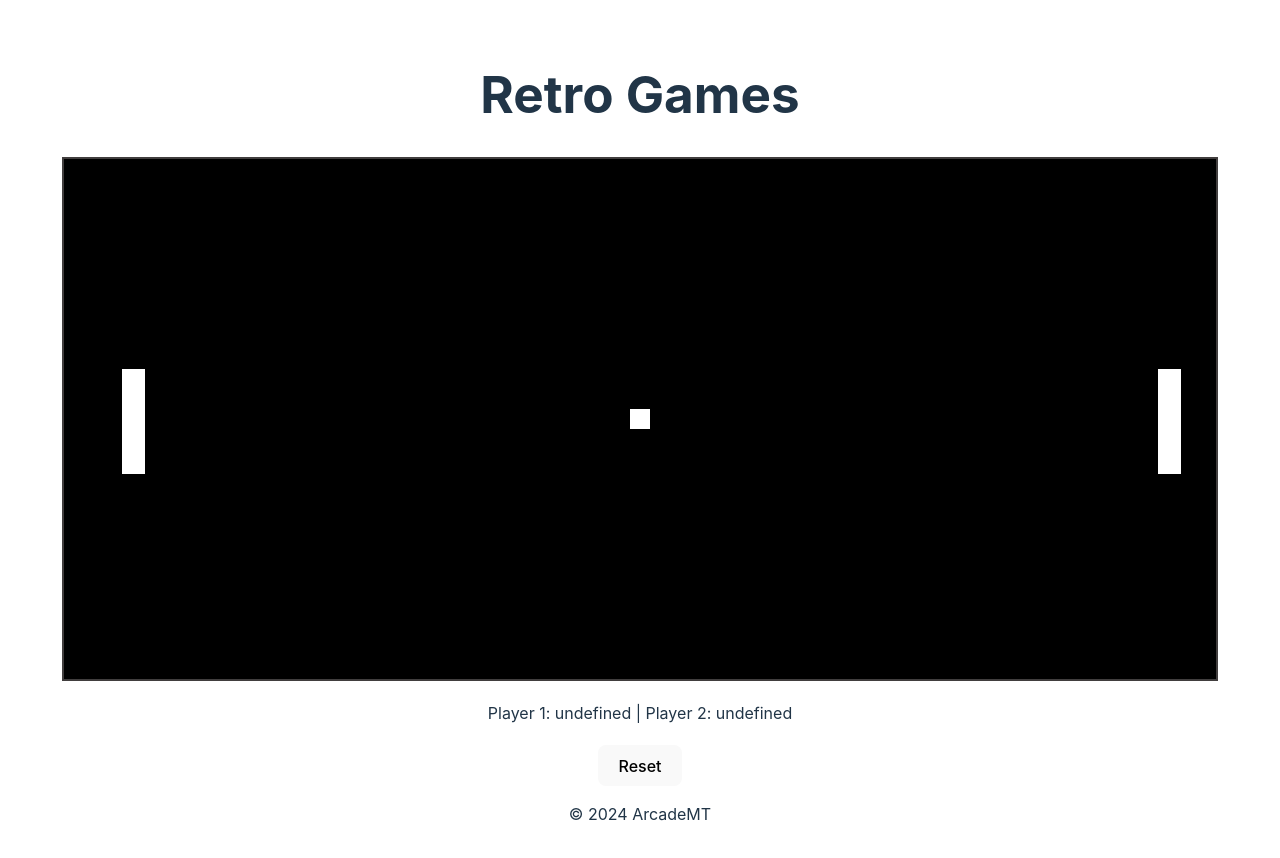
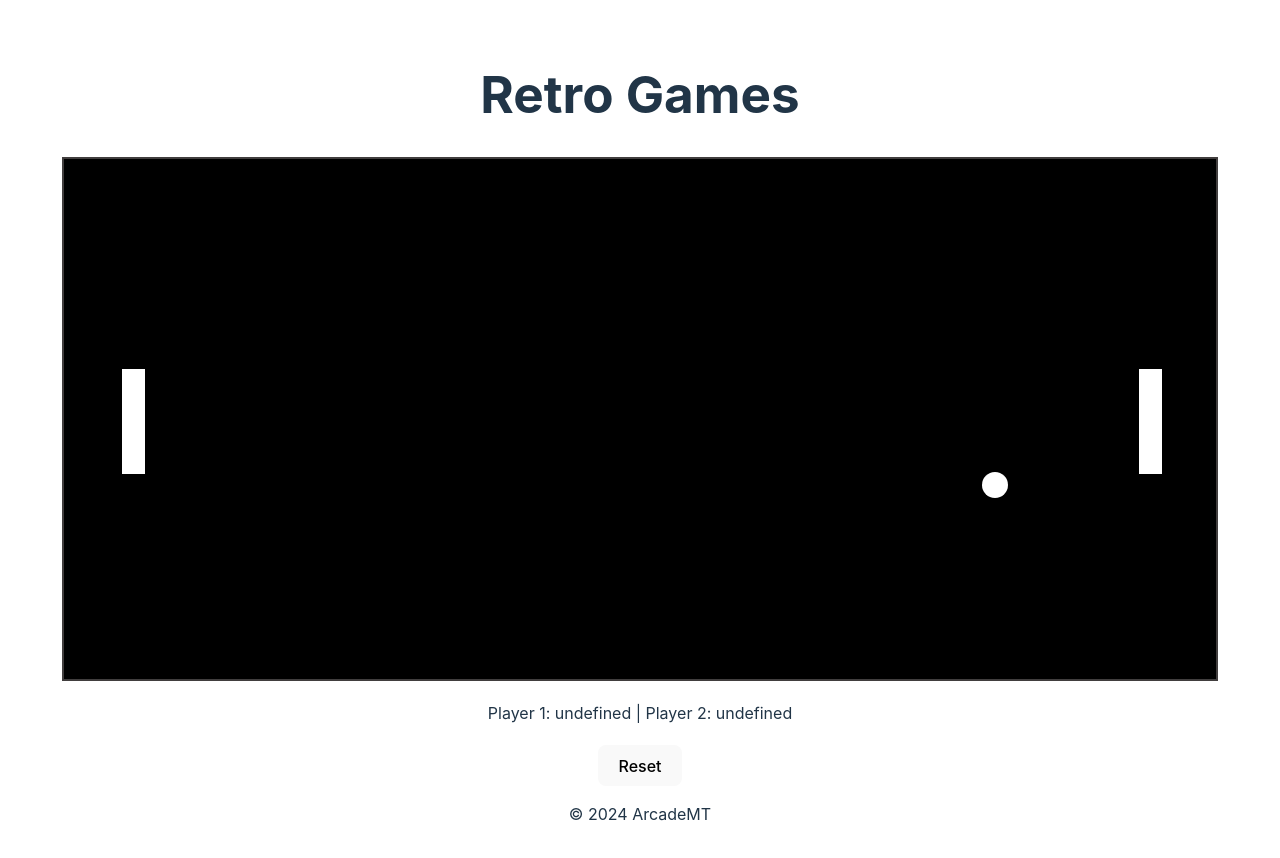
Before and after one commit to Caximorris/retrogames, a React (Vite) app: page /pong in a window 1280 px wide. Shown: the top 858 px of the page. Built offline with nearby package versions, Linux system fonts and the light colour scheme.

Commit message:
feat(pong): ball

```diff
--- a/src/games/Pong/components/Ball.jsx
+++ b/src/games/Pong/components/Ball.jsx
@@ -1,8 +1,28 @@
+import PropTypes from "prop-types";
 
-const Ball = () => {
+const Ball = ({position, diameter}) => {
     return (
-        <div className="ball" />
+        <div
+            className="ball"
+            style={{
+                left: `${position.x}px`,
+                top: `${position.y}px`,
+                position: 'absolute',
+                width: `${diameter}px`,
+                height: `${diameter}px`,
+                borderRadius: '50%',
+                backgroundColor: 'white'
+            }}
+        />
     );
 };
 
+Ball.propTypes = {
+    diameter: PropTypes.number.isRequired,
+    position: PropTypes.shape({
+        x: PropTypes.number.isRequired,
+        y: PropTypes.number.isRequired
+    })
+}
+
 export default Ball;
--- a/src/games/Pong/components/Board.jsx
+++ b/src/games/Pong/components/Board.jsx
@@ -1,30 +1,34 @@
 import { useRef, useEffect, useState } from 'react';
 import Paddle from './Paddle';
 import Ball from './Ball';
-import '../../../styles/Pong.css';
+import usePaddle from '../logic/usePaddle';
+import useBall from '../logic/useBall';
 
 const Board = () => {
-    const boardRef = useRef()
-    const [boardSize, setBoardSize] = useState(null)
+    const boardRef = useRef();
+    const [boardSize, setBoardSize] = useState({ width: 800, height: 400 }); // Default size or state
+    const playerOne = usePaddle(boardSize, 'w', 's', true);
+    const playerTwo = usePaddle(boardSize, 'ArrowUp', 'ArrowDown', false);
+    const ball = useBall(boardSize, [playerOne, playerTwo]);
 
     useEffect(() => {
         const handleResize = () => {
-            const board = boardRef.current
-            const boardRect = board.getBoundingClientRect()
+            const board = boardRef.current;
+            const boardRect = board.getBoundingClientRect();
 
             setBoardSize({
                 width: boardRect.width,
                 height: boardRect.height
-            })
-        }
+            });
+        };
 
-        handleResize()
-        window.addEventListener('resize', handleResize)
+        handleResize();
+        window.addEventListener('resize', handleResize);
 
         return () => {
-            window.removeEventListener('resize', handleResize)
-        }
-    }, [boardRef])
+            window.removeEventListener('resize', handleResize);
+        };
+    }, []);
 
     if (!boardSize) {
         return <div ref={boardRef} className="pong-board" />
@@ -32,9 +36,9 @@ const Board = () => {
 
     return (
         <div ref={boardRef} className="pong-board">
-            <Paddle upKey='w' downKey='s' boardSize={boardSize} isPlayerOne />
-            <Paddle upKey='ArrowUp' downKey='ArrowDown' boardSize={boardSize} />
-            <Ball />
+            <Paddle {...playerOne} />
+            <Paddle {...playerTwo} />
+            <Ball {...ball} />
         </div>
     );
 }
--- a/src/games/Pong/components/Paddle.jsx
+++ b/src/games/Pong/components/Paddle.jsx
@@ -1,15 +1,13 @@
 import PropTypes from 'prop-types';
-import usePaddle from "../logic/usePaddle.js";
 
-const Paddle = ({ boardSize, upKey, downKey, isPlayerOne }) => {
-     const {position, size} = usePaddle(boardSize, upKey, downKey);
+const Paddle = ({position, size}) => {
 
     return (
         <div
             className="paddle"
             style={{
-            top: `${position}px`,
-            left: isPlayerOne ? '5%' : '95%',
+                top: `${position.y}px`,
+                left: `${position.x}px`,
                 position: 'absolute',
                 width: `${size.width}px`,
                 height: `${size.height}px`,
@@ -20,10 +18,11 @@ const Paddle = ({ boardSize, upKey, downKey, isPlayerOne }) => {
 }
 
 Paddle.propTypes = {
-  isPlayerOne: PropTypes.bool,
-  upKey: PropTypes.string.isRequired,
-  downKey: PropTypes.string.isRequired,
-  boardSize: PropTypes.shape({
+    position: PropTypes.shape({
+        x: PropTypes.number.isRequired,
+        y: PropTypes.number.isRequired
+    }),
+    size: PropTypes.shape({
         width: PropTypes.number.isRequired,
         height: PropTypes.number.isRequired
     })
--- /dev/null
+++ b/src/games/Pong/logic/useBall.js
@@ -0,0 +1,81 @@
+import {useState, useEffect, useRef, useMemo} from 'react';
+
+const getRandomVelocity = (boardSize) => {
+    const magnitude = Math.sqrt((boardSize.width ** 2 + boardSize.height ** 2)) * 0.0025;
+    const angle = Math.random() * 2 * Math.PI;
+    return {
+        x: magnitude * Math.cos(angle),
+        y: magnitude * Math.sin(angle)
+    };
+};
+
+const checkPaddleCollision = (paddle, ballPos, diameter) => {
+    return ballPos.x + diameter >= paddle.position.x &&
+        ballPos.x <= paddle.position.x + paddle.size.width &&
+        ballPos.y + diameter >= paddle.position.y &&
+        ballPos.y <= paddle.position.y + paddle.size.height;
+};
+
+const useBall = (boardSize, paddles) => {
+    const diameter = useMemo(() => Math.round(boardSize.height * 0.05), [boardSize.height]);
+    const [position, setPosition] = useState({
+        x: boardSize.width / 2 - diameter / 2,
+        y: boardSize.height / 2 - diameter / 2
+    });
+
+    const velocityRef = useRef(getRandomVelocity(boardSize, diameter));
+    const positionRef = useRef(position);
+    const animationFrameRef = useRef();
+
+    useEffect(() => {
+        paddles.forEach((paddle, index) => {
+            let newPos = {
+                x: positionRef.current.x + velocityRef.current.x,
+                y: positionRef.current.y + velocityRef.current.y
+            };
+
+            if (checkPaddleCollision(paddle, newPos, diameter, index === 0 ? 1 : -1)) {
+                velocityRef.current.x = -velocityRef.current.x;
+            }
+        });
+    }, [paddles]);
+
+    useEffect(() => {
+        const updatePosition = () => {
+            let newPos = {
+                x: positionRef.current.x + velocityRef.current.x,
+                y: positionRef.current.y + velocityRef.current.y
+            };
+
+            if (newPos.y <= 0 || newPos.y >= boardSize.height) {
+                velocityRef.current.y *= -1;
+                newPos.y = positionRef.current.y + velocityRef.current.y;
+            }
+
+            if (newPos.x <= 0 || newPos.x >= boardSize.width) {
+                velocityRef.current = getRandomVelocity(boardSize);
+                newPos = {
+                    x: boardSize.width / 2 - diameter / 2,
+                    y: boardSize.height / 2 - diameter / 2
+                };
+            }
+
+            setPosition(newPos);
+            positionRef.current = newPos;
+            animationFrameRef.current = requestAnimationFrame(updatePosition);
+        };
+
+        updatePosition();
+
+        return () => {
+            cancelAnimationFrame(animationFrameRef.current);
+        };
+    }, [boardSize]);
+
+    return {
+        position,
+        diameter
+    };
+};
+
+export default useBall;
--- a/src/games/Pong/logic/usePaddle.js
+++ b/src/games/Pong/logic/usePaddle.js
@@ -1,6 +1,6 @@
 import {useState, useEffect, useRef, useMemo, useCallback} from 'react';
 
-const usePaddle = (boardSize, upKey, downKey) => {
+const usePaddle = (boardSize, upKey, downKey, playerOne) => {
     const size = useMemo(() => ({
         height: Math.round(boardSize.height * 0.2),
         width: Math.round(boardSize.width * 0.02)
@@ -72,7 +72,15 @@ const usePaddle = (boardSize, upKey, downKey) => {
         }
     }, [boardSize, position]);
 
-    return { position, size };
+    const leftPosition = Math.round(boardSize.width * 0.05);
+    const rightPosition = boardSize.width - size.width - leftPosition;
+
+    return {
+        position: {
+            x: playerOne ? leftPosition : rightPosition,
+            y: position,
+        }, size
+    };
 };
 
 export default usePaddle;
```
Lines whose indentation alone changed are shown as unchanged.
